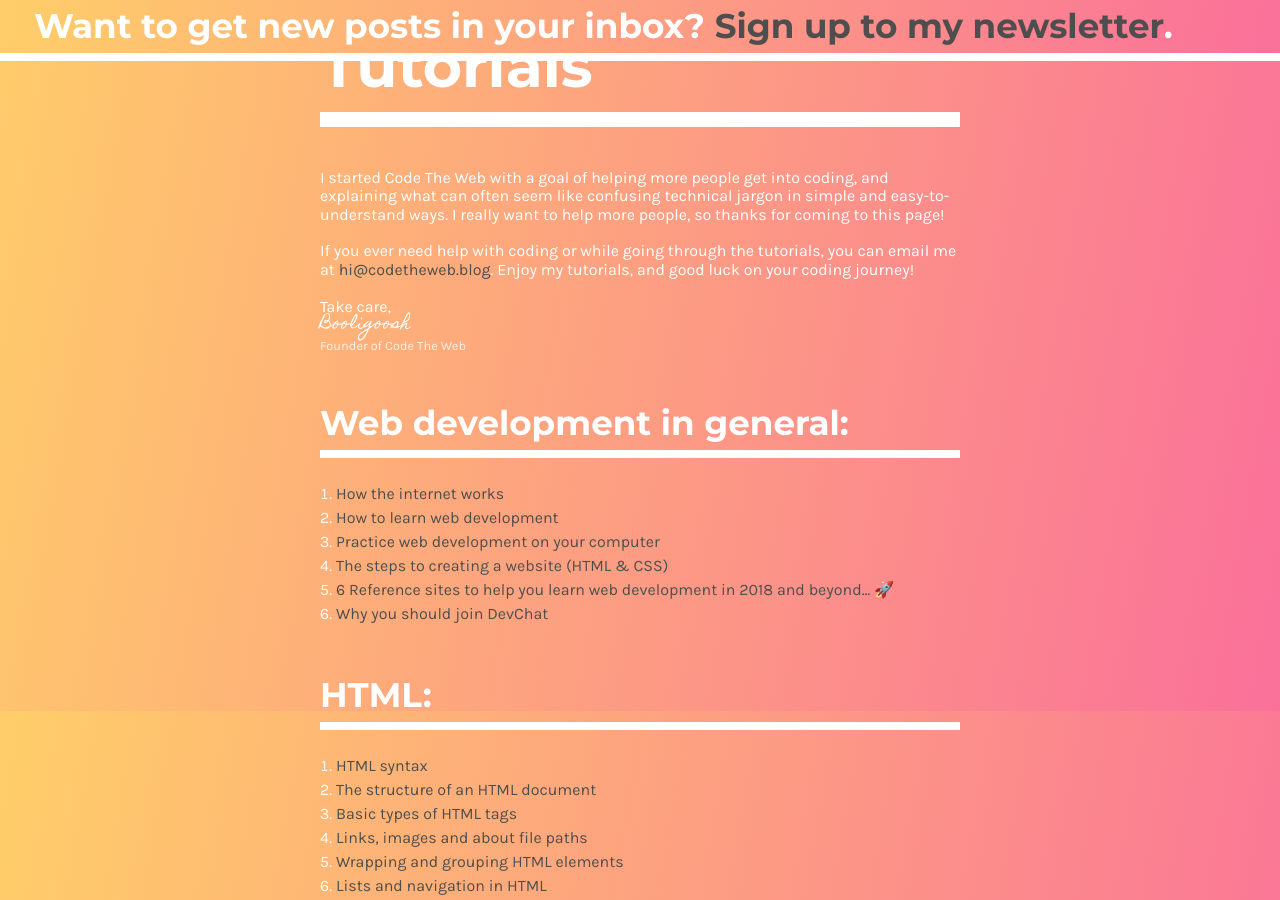
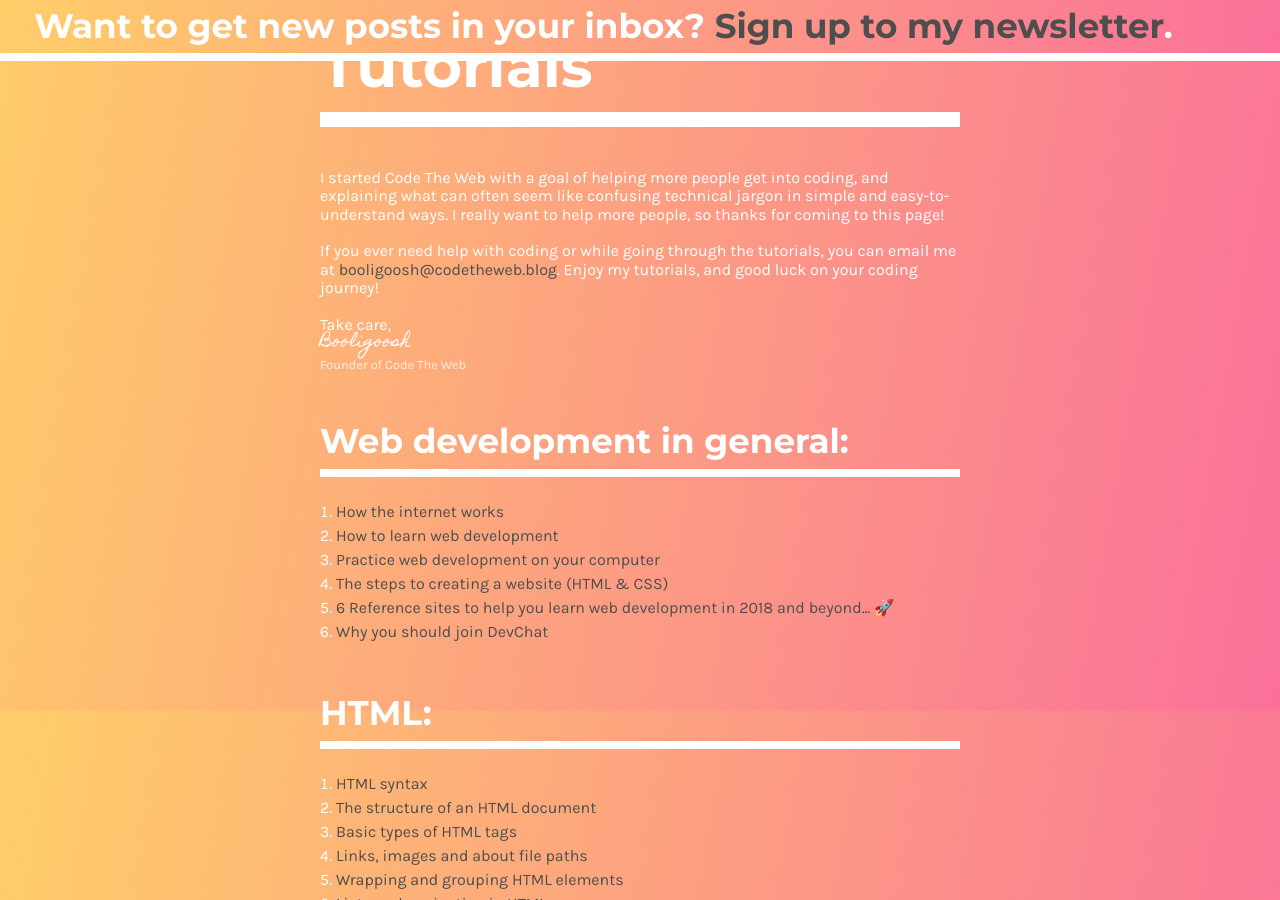
Before and after one commit to Booligoosh/codetheweb.blog, a Jekyll site: the page built from html&css/index.html, in a window 1280 px wide and 900 px high, scrolled down 1089 px. Built offline with Jekyll 4.4.1, drawn with Linux system fonts in a browser that asks for light colours; nearby versions of some CDN libraries; some web fonts are replaced; comment, search, counter and statistics services are not loaded; a style sheet for code colours, icons or effects is not loaded.

Commit message:
Changed email address on HTML&CSS page

```diff
--- a/html&css/index.html
+++ b/html&css/index.html
@@ -24,7 +24,7 @@
         <h2>Tutorials</h2>
         <p>I started Code The Web with a goal of helping more people get into coding, and explaining what can often seem like confusing technical jargon in simple and easy-to-understand ways. I really want to help more people, so thanks for coming to this page!</p>
         <br>
-        <p>If you ever need help with coding or while going through the tutorials, you can email me at <span class="email link"></span>. Enjoy my tutorials, and good luck on your coding journey!</p>
+        <p>If you ever need help with coding or while going through the tutorials, you can email me at <span class="email link booligoosh"></span>. Enjoy my tutorials, and good luck on your coding journey!</p>
         <br>
         <p>Take care,</p>
         <p style="font-family: 'Homemade Apple'">Booligoosh</p>
```
